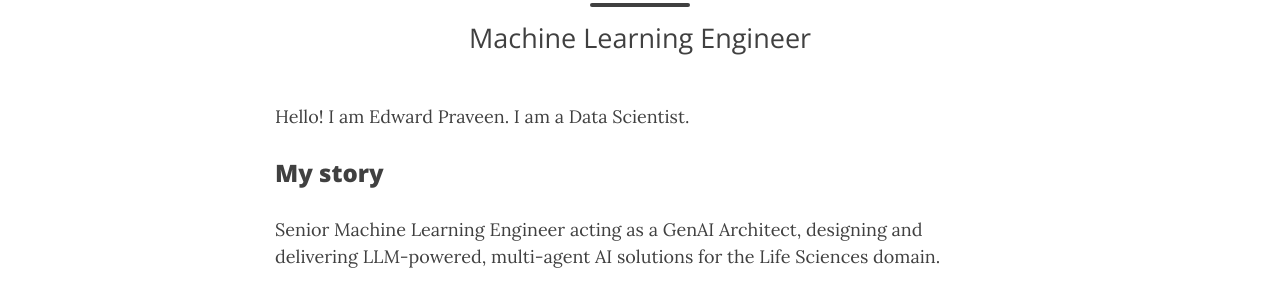
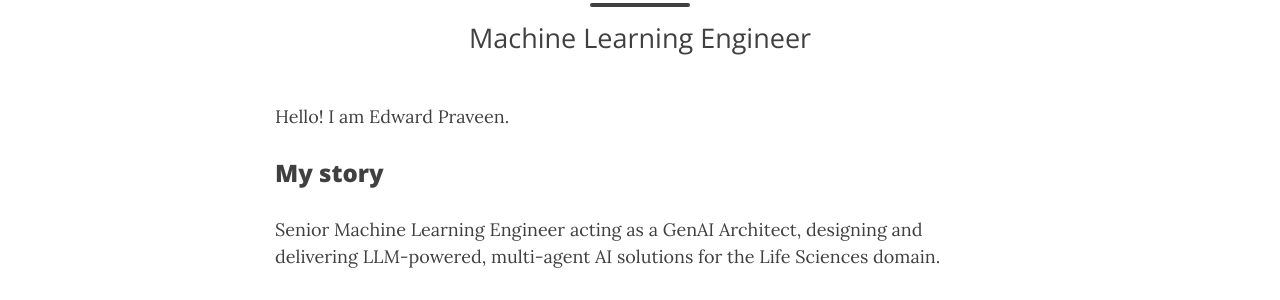
Before and after one commit to buildwithedward/buildwithedward.github.io, a Jekyll site: the page built from aboutme.md, in a window 1280 px wide and 1037 px high. Shown: the part 231-531 px from the top of the window. Built offline with Jekyll 4.4.1, drawn with Linux system fonts in a browser that asks for light colours; nearby versions of some CDN libraries; comment, search, counter and statistics services are not loaded.

Commit message:
Update aboutme.md

```diff
--- a/aboutme.md
+++ b/aboutme.md
@@ -4,7 +4,7 @@ title: About me
 subtitle: Machine Learning Engineer
 ---
 
-Hello! I am Edward Praveen. I am a Data Scientist.
+Hello! I am Edward Praveen.
 
 ### My story
 
```
